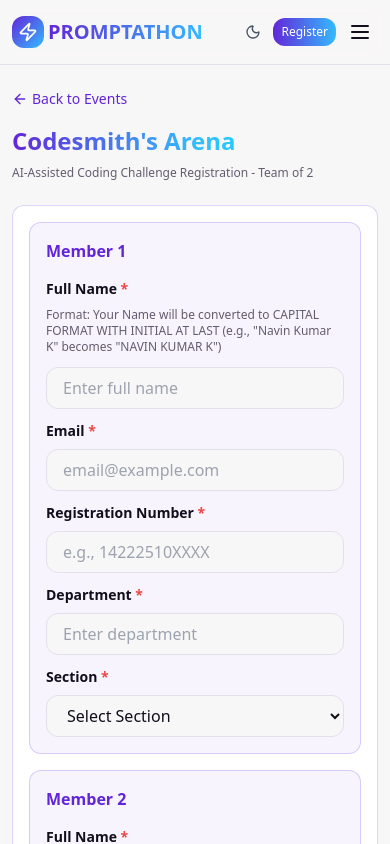
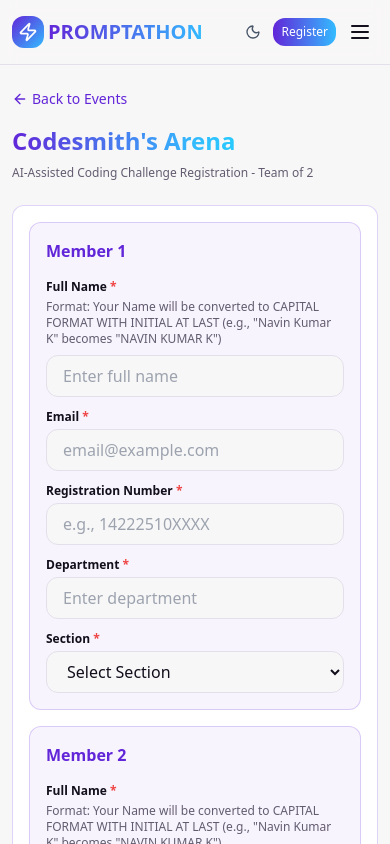
Before and after one commit to MDHaarith/MS-Promtathon, a React (Vite) app: page /register/codesmiths-arena in a window 390 px wide. Shown: the top 844 px of the page. Built offline with nearby package versions, Linux system fonts and the light colour scheme.

Commit message:
Make labels and format text responsive on mobile
cgen-85c3b9dc74ee4585a85ae4c3e7b3d9c6

```diff
--- a/client/pages/CodesmitersArenaForm.tsx
+++ b/client/pages/CodesmitersArenaForm.tsx
@@ -150,10 +150,10 @@ export default function CodesmitersArenaForm() {
 
         <div className="space-y-3 sm:space-y-4">
           <div>
-            <label className="block text-sm font-semibold mb-2">
+            <label className="block text-xs sm:text-sm font-semibold mb-1 sm:mb-2">
               Full Name <span className="text-red-500">*</span>
             </label>
-            <p className="text-xs text-muted-foreground mb-3">
+            <p className="text-xs text-muted-foreground mb-2 sm:mb-3">
               Format: Your Name will be converted to CAPITAL FORMAT WITH INITIAL AT LAST
               (e.g., "Navin Kumar K" becomes "NAVIN KUMAR K")
             </p>
@@ -172,7 +172,7 @@ export default function CodesmitersArenaForm() {
           </div>
 
           <div>
-            <label className="block text-sm font-semibold mb-2">
+            <label className="block text-xs sm:text-sm font-semibold mb-1 sm:mb-2">
               Email <span className="text-red-500">*</span>
             </label>
             <input
@@ -189,7 +189,7 @@ export default function CodesmitersArenaForm() {
           </div>
 
           <div>
-            <label className="block text-sm font-semibold mb-2">
+            <label className="block text-xs sm:text-sm font-semibold mb-1 sm:mb-2">
               Registration Number <span className="text-red-500">*</span>
             </label>
             <input
@@ -206,7 +206,7 @@ export default function CodesmitersArenaForm() {
           </div>
 
           <div>
-            <label className="block text-sm font-semibold mb-2">
+            <label className="block text-xs sm:text-sm font-semibold mb-1 sm:mb-2">
               Department <span className="text-red-500">*</span>
             </label>
             <input
@@ -227,7 +227,7 @@ export default function CodesmitersArenaForm() {
           </div>
 
           <div>
-            <label className="block text-sm font-semibold mb-2">
+            <label className="block text-xs sm:text-sm font-semibold mb-1 sm:mb-2">
               Section <span className="text-red-500">*</span>
             </label>
             <select
```
